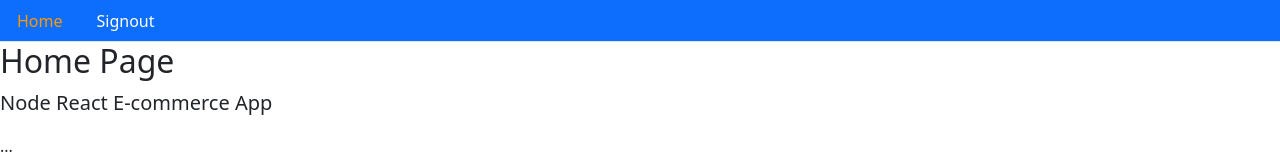
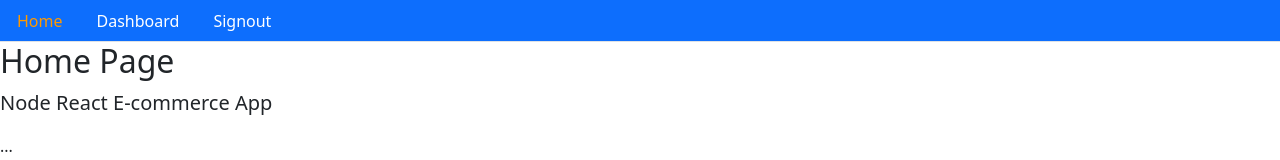
Before and after one commit to HtetOoNaing/ecommerce-udemy-react-hook, a React (Create React App) app: page / in a window 1280 px wide. Shown: the top 160 px of the page. Built offline with nearby package versions, Linux system fonts and the light colour scheme; no server answers; sample sign-in values are in the browser's storage.

Commit message:
private route

```diff
--- a/src/Routes.js
+++ b/src/Routes.js
@@ -3,14 +3,17 @@ import { BrowserRouter, Switch, Route } from 'react-router-dom';
 import Signup from './user/Signup';
 import Signin from './user/Signin';
 import Home from './core/Home';
+import PrivateRoute from './auth/PrivateRoute';
+import Dashboard from './user/UserDashboard';
 
 const Routes = () => {
 	return (
 		<BrowserRouter>
 			<Switch>
-				<Route path="/" exact component={Home} />
+				<PrivateRoute path="/" exact component={Home} />
 				<Route path="/signin" exact component={Signin} />
 				<Route path="/signup" exact component={Signup} />
+				<PrivateRoute path="/dashboard" exact component={Dashboard} />
 			</Switch>
 		</BrowserRouter>
 	);
--- /dev/null
+++ b/src/auth/PrivateRoute.js
@@ -0,0 +1,13 @@
+import React, {Component} from 'react';
+import { Route, Redirect } from 'react-router';
+import { isAuthenticated } from '.';
+
+const PrivateRoute = ({component: Component, ...rest}) => (
+	<Route {...rest} render={props => isAuthenticated() ? (
+		<Component {...props} />
+	) : (
+		<Redirect to={{pathname: '/signin', state: {from: props.location}}} />
+	)} />
+)
+
+export default PrivateRoute;
--- a/src/core/Menu.js
+++ b/src/core/Menu.js
@@ -15,6 +15,9 @@ const Menu = ({ history }) => (
 		<ul className="nav nav-tabs bg-primary">
 			<li className="nav-item">
 				<Link to="/" className="nav-link" style={isActive(history, '/')} >Home</Link>
+			</li>
+			<li className="nav-item">
+				<Link to="/dashboard" className="nav-link" style={isActive(history, '/dashboard')} >Dashboard</Link>
 			</li>
 			{isAuthenticated() ?
 				<li className="nav-item">
--- /dev/null
+++ b/src/user/UserDashboard.js
@@ -0,0 +1,10 @@
+import React from 'react';
+import Layout from '../core/Layout';
+
+const Dashboard = () => {
+	return (
+		<Layout title="User Dashboard" description="User Dashboard"></Layout>
+	);
+}
+
+export default Dashboard;
```
